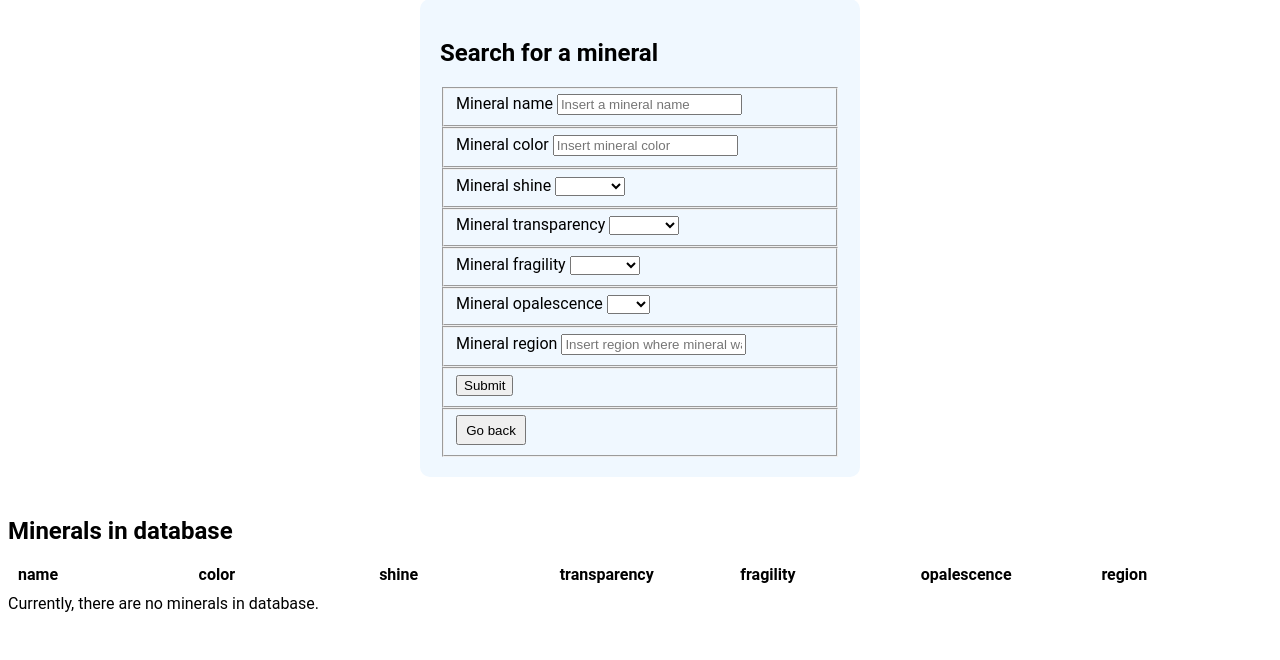
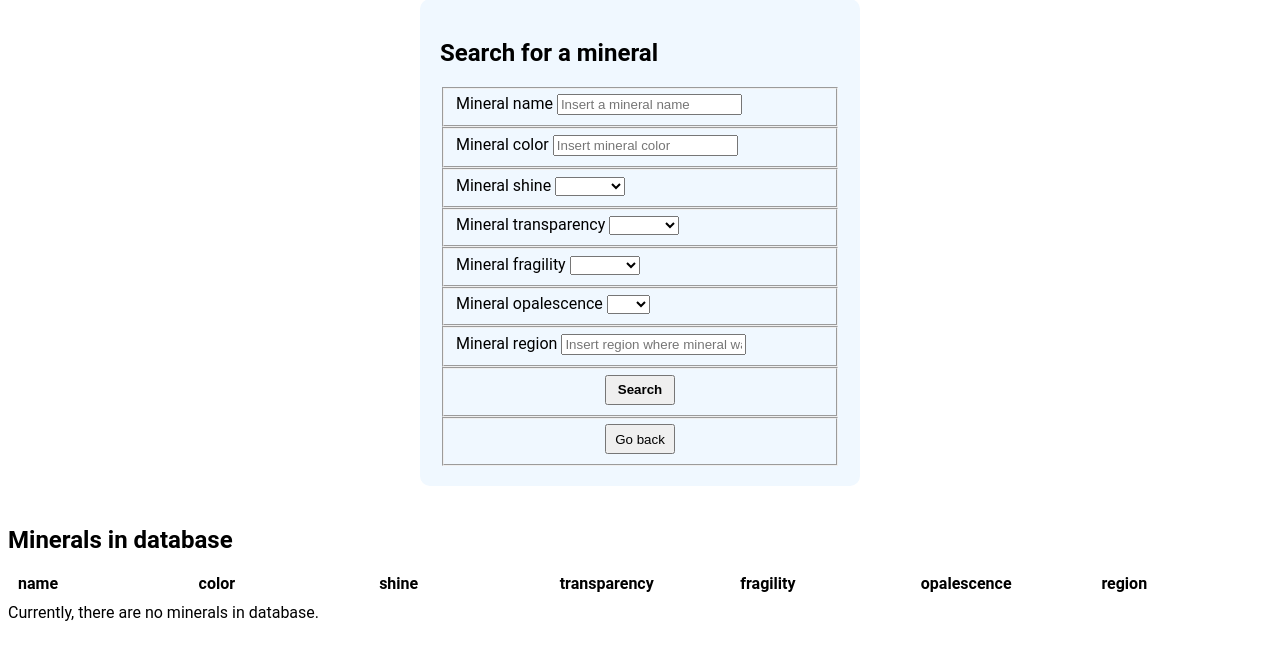
Before and after one commit to kbiernat1/minerals-database, a Spring Boot app: page /mineralSearch in a window 1280 px wide. Shown: the part 41-701 px from the top of the page. Run offline with Spring Boot 4, Linux system fonts and the light colour scheme; data that the repository does not hold is empty; some of the project's set-up classes (security, data sources, template engines, error pages and the like) are left out, and stand-ins take their place; some libraries are stand-ins or nearby versions.

Commit message:
MineralSearchController under construction

```diff
--- a/src/main/java/com/crud/minerals/controller/MineralSearchController.java
+++ b/src/main/java/com/crud/minerals/controller/MineralSearchController.java
@@ -1,8 +1,11 @@
 package com.crud.minerals.controller;
 
 import com.crud.minerals.domain.Mineral;
+import com.crud.minerals.domain.MineralDto;
+import com.crud.minerals.mapper.MineralMapper;
 import com.crud.minerals.service.DbService;
 import lombok.RequiredArgsConstructor;
+import org.springframework.http.ResponseEntity;
 import org.springframework.stereotype.Controller;
 import org.springframework.ui.Model;
 import org.springframework.web.bind.annotation.*;
@@ -16,13 +19,14 @@ import java.util.List;
 public class MineralSearchController {
 
     private final DbService dbService;
+    private final MineralMapper mineralMapper;
 
     @GetMapping
     public String search() {
         return "mineralSearch";
     }
 
-    @PostMapping()
+   /* @PostMapping()
     public String getMineralsByDifferentParameters(@RequestParam(name = "name", required = false) String name, @RequestParam(name = "color", required = false) String color,
                                                    @RequestParam(name = "shine", required = false) String shine, @RequestParam(name = "fragility", required = false) String fragility,
                                                    @RequestParam(name = "transparency", required = false) String transparency, @RequestParam(name = "opalescence", required = false)
@@ -31,5 +35,14 @@ public class MineralSearchController {
         List<Mineral> minerals = dbService.retrieveByDifferentParameters(name, color, shine, fragility, transparency, opalescence, region);
         model.addAttribute("minerals", minerals);
         return "mineralSearch";
+    }*/
+
+    @GetMapping("/mineralSearch")
+    public ResponseEntity<List<MineralDto>> getMinerals (@RequestParam(name = "name", required = false) String name, @RequestParam(name = "color", required = false) String color,
+                                                         @RequestParam(name = "shine", required = false) String shine, @RequestParam(name = "fragility", required = false) String fragility,
+                                                         @RequestParam(name = "transparency", required = false) String transparency, @RequestParam(name = "opalescence", required = false)
+                                                                     Character opalescence, @RequestParam(name = "region", required = false) String region, Model model) {
+        List<Mineral> minerals = dbService.retrieveByDifferentParameters(name, color, shine, fragility, transparency, opalescence, region);
+        return ResponseEntity.ok(mineralMapper.mineralToDtoList(minerals));
     }
 }
--- a/src/main/resources/static/mineralSearch.css
+++ b/src/main/resources/static/mineralSearch.css
@@ -18,6 +18,11 @@ body {
     background-color: aliceblue;
     padding: 20px;
     border-radius: 10px;
+}
+
+.button {
+    clear: left;
+    text-align: center;
 }
 
 .table {
--- a/src/main/resources/templates/mineralSearch.html
+++ b/src/main/resources/templates/mineralSearch.html
@@ -12,7 +12,7 @@
     <div id="searchFields" class="container">
         <section>
             <h2>Search for a mineral</h2>
-            <form name="searchForm" th:action="@{'/mineralSearch'}" method="POST">
+            <form name="searchForm" th:action="@{'/mineralSearch'}" method="GET">
                 <fieldset>
                     <label>Mineral name</label>
                     <input type="text" id="name" name="name" placeholder="Insert a mineral name"
@@ -73,11 +73,11 @@
                            placeholder="Insert region where mineral was found" minlength="3">
                 </fieldset>
 
-                <fieldset class="submitButton">
-                    <input type="submit">
+                <fieldset class="button">
+                    <input type="submit" value="Search" style="height:30px; width:70px; font-weight: bold">
                 </fieldset>
 
-                <fieldset>
+                <fieldset class="button">
                     <input type="button" value="Go back" onclick="parent.location='index.html'" style="height:30px; width:70px">
                 </fieldset>
             </form>
@@ -99,6 +99,7 @@
 </main>
 
 <div class="template" data-datatable-row-template>
+
     <form class="datatable__row" data-mineral-id="0">
         <fieldset class="datatable__row-section datatable__row-section--input-section" data-mineral-name-section>
             <textarea name="name" placeholder="Insert a new mineral name" data-mineral-name-input required minlength="3"></textarea>
```
Also changed, not shown: 1 other file.
